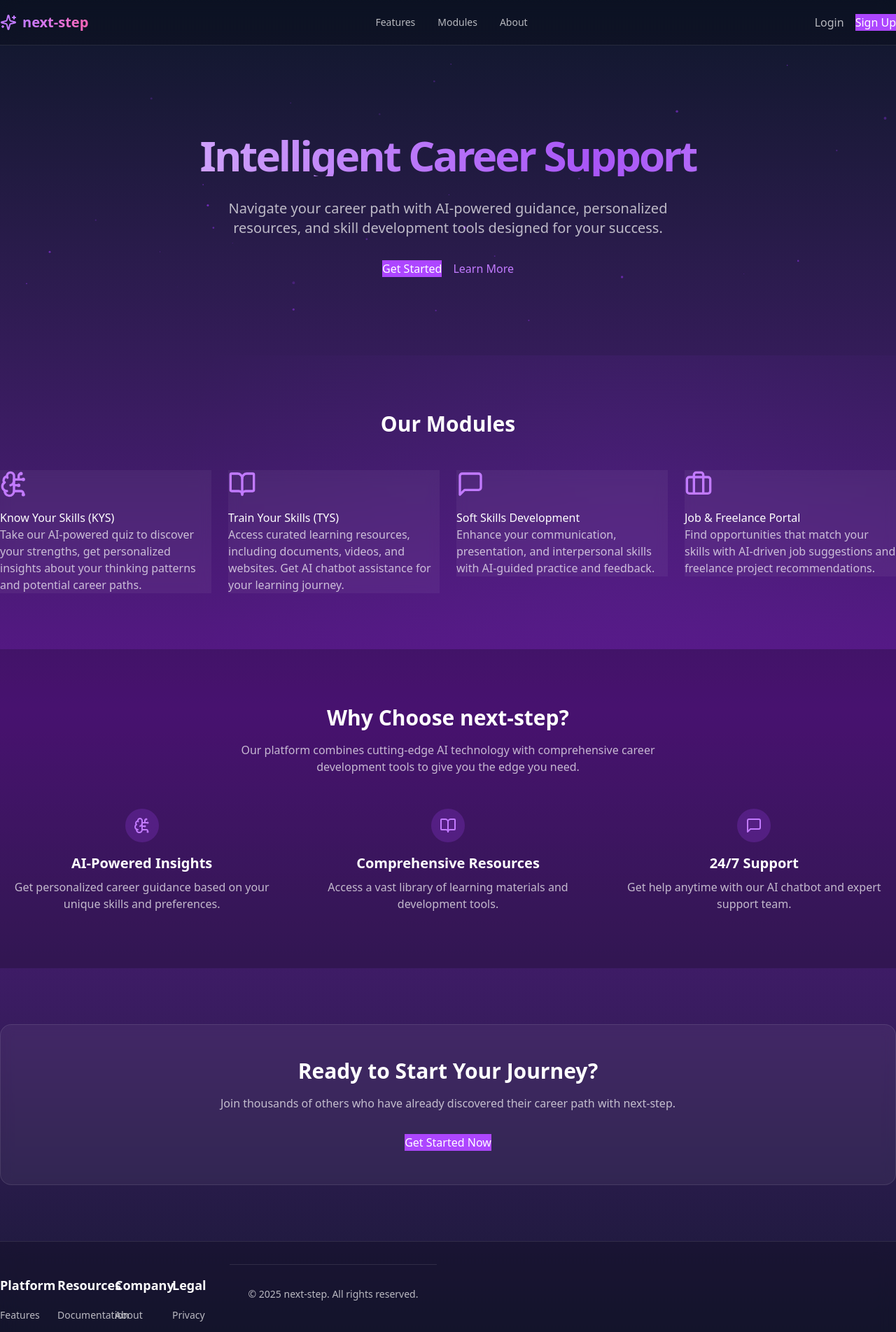
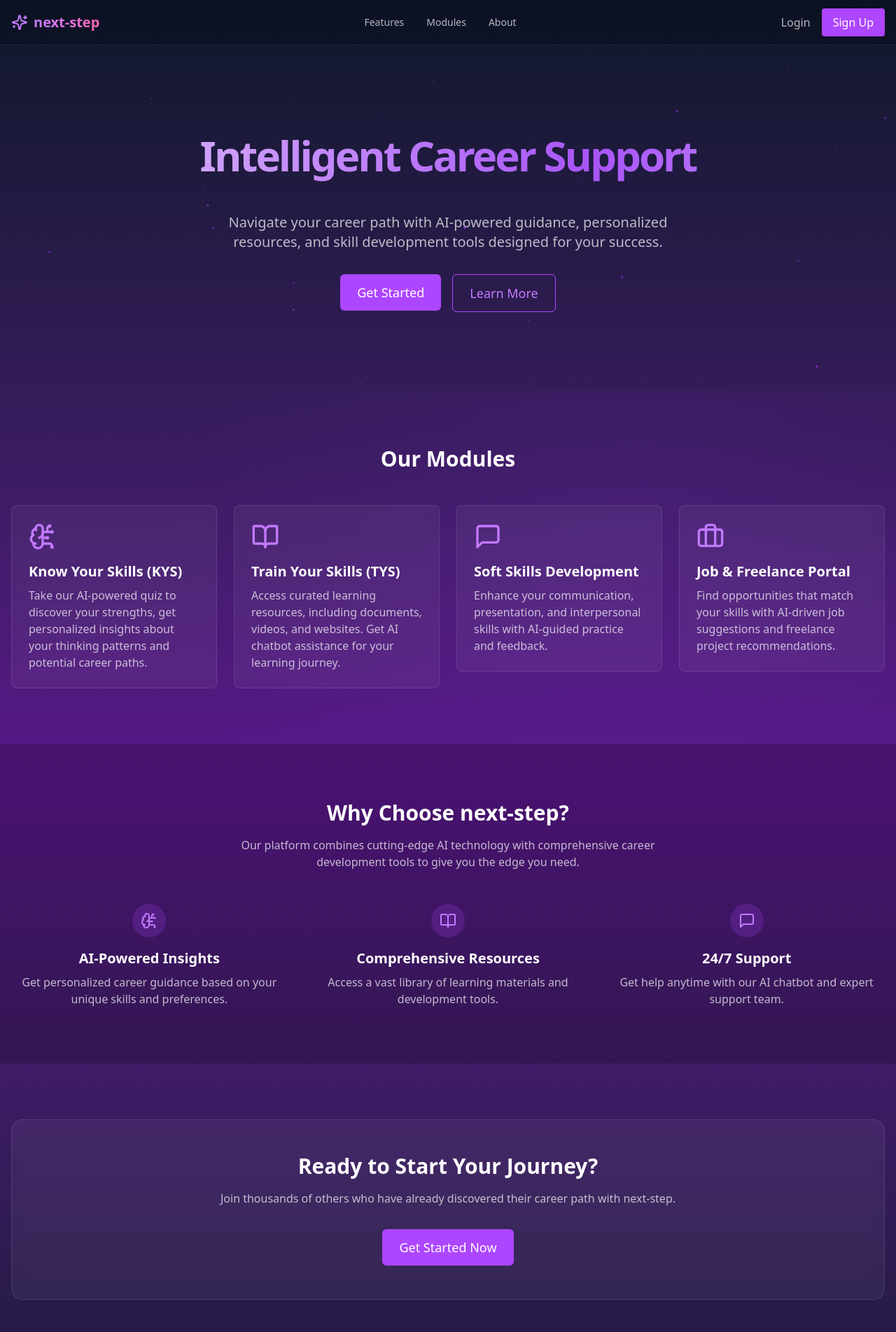
Before and after one commit to manicdon7/NextStep, a React (Vite) app: page / in a window 1280 px wide. Shown: the top 1904 px of the page at 70% size. Built offline with nearby package versions, Linux system fonts and the light colour scheme.

Commit message:
Landing Page V1

```diff
--- a/package.json
+++ b/package.json
@@ -11,12 +11,15 @@
   },
   "dependencies": {
     "@tailwindcss/vite": "^4.0.3",
+    "autoprefixer": "^10.4.20",
     "axios": "^1.7.9",
     "framer-motion": "^12.0.6",
     "lucide-react": "^0.474.0",
+    "postcss": "^8.5.1",
     "react": "^18.3.1",
     "react-dom": "^18.3.1",
     "react-markdown": "^9.0.3",
+    "react-router-dom": "^7.1.5",
     "tailwindcss": "^4.0.3"
   },
   "devDependencies": {
--- a/src/components/Layout.jsx
+++ b/src/components/Layout.jsx
@@ -1,58 +1,49 @@
-import { Link } from "react-router-dom";
-import { Sparkles } from "lucide-react";
+import { Link } from "lucide-react";
+import { Sparkles } from 'lucide-react'
 
 export function Layout({ children }) {
   return (
     <div className="min-h-screen bg-gradient-to-b from-slate-900 via-purple-900 to-slate-900">
       <nav className="fixed top-0 w-full z-50 border-b border-white/10 backdrop-blur-md bg-black/20">
-                <div className="container flex h-16 items-center justify-between">
-                    <Link className="flex items-center space-x-2" to="/">
+        <div className="container mx-auto flex h-16 items-center justify-between px-4">
+          <a className="flex items-center space-x-2">
             <Sparkles className="h-6 w-6 text-purple-400" />
             <span className="text-xl font-bold bg-clip-text text-transparent bg-gradient-to-r from-purple-400 to-pink-400">
               next-step
             </span>
-                    </Link>
+          </a>
           <div className="hidden md:flex space-x-8">
-                        <a className="text-sm text-white/70 hover:text-white transition-colors" href="#features">
-                            Features
-                        </a>
-                        <a className="text-sm text-white/70 hover:text-white transition-colors" href="#modules">
-                            Modules
-                        </a>
-                        <a className="text-sm text-white/70 hover:text-white transition-colors" href="#about">
-                            About
-                        </a>
+            <a href="#features" className="text-sm text-white/70 hover:text-white transition-colors">Features</a>
+            <a href="#modules" className="text-sm text-white/70 hover:text-white transition-colors">Modules</a>
+            <a href="#about" className="text-sm text-white/70 hover:text-white transition-colors">About</a>
           </div>
           <div className="flex items-center space-x-4">
-                        <button variant="ghost" className="text-white/70 hover:text-white">
-                            Login
-                        </button>
-                        <button className="bg-purple-500 hover:bg-purple-600 text-white">Sign Up</button>
+            <button className="text-white/70 hover:text-white transition-colors">Login</button>
+            <button className="bg-purple-500 hover:bg-purple-600 text-white px-4 py-2 rounded">Sign Up</button>
           </div>
         </div>
       </nav>
       <main className="pt-16">{children}</main>
       <footer className="border-t border-white/10 bg-black/20 backdrop-blur-md">
-                    <div className="grid grid-cols-2 md:grid-cols-4 gap-8">
-                        <div className="container py-8 md:py-12">
+        <div className="container mx-auto py-8 md:py-12 px-4">
           <div className="grid grid-cols-2 md:grid-cols-4 gap-8">
             <div>
               <h3 className="text-lg font-semibold text-white mb-4">Platform</h3>
               <ul className="space-y-2">
                 <li>
-                                            <Link className="text-sm text-white/70 hover:text-white" href="#">
+                  <a to="#" className="text-sm text-white/70 hover:text-white">
                     Features
-                                            </Link>
+                  </a>
                 </li>
                 <li>
-                                            <Link className="text-sm text-white/70 hover:text-white" href="#">
+                  <a to="#" className="text-sm text-white/70 hover:text-white">
                     Modules
-                                            </Link>
+                  </a>
                 </li>
                 <li>
-                                            <Link className="text-sm text-white/70 hover:text-white" href="#">
+                  <a to="#" className="text-sm text-white/70 hover:text-white">
                     Pricing
-                                            </Link>
+                  </a>
                 </li>
               </ul>
             </div>
@@ -60,19 +51,19 @@ export function Layout({ children }) {
               <h3 className="text-lg font-semibold text-white mb-4">Resources</h3>
               <ul className="space-y-2">
                 <li>
-                                            <Link className="text-sm text-white/70 hover:text-white" href="#">
+                  <a to="#" className="text-sm text-white/70 hover:text-white">
                     Documentation
-                                            </Link>
+                  </a>
                 </li>
                 <li>
-                                            <Link className="text-sm text-white/70 hover:text-white" href="#">
+                  <a to="#" className="text-sm text-white/70 hover:text-white">
                     Guides
-                                            </Link>
+                  </a>
                 </li>
                 <li>
-                                            <Link className="text-sm text-white/70 hover:text-white" href="#">
+                  <a to="#" className="text-sm text-white/70 hover:text-white">
                     Support
-                                            </Link>
+                  </a>
                 </li>
               </ul>
             </div>
@@ -80,19 +71,19 @@ export function Layout({ children }) {
               <h3 className="text-lg font-semibold text-white mb-4">Company</h3>
               <ul className="space-y-2">
                 <li>
-                                            <Link className="text-sm text-white/70 hover:text-white" href="#">
+                  <a to="#" className="text-sm text-white/70 hover:text-white">
                     About
-                                            </Link>
+                  </a>
                 </li>
                 <li>
-                                            <Link className="text-sm text-white/70 hover:text-white" href="#">
+                  <a to="#" className="text-sm text-white/70 hover:text-white">
                     Blog
-                                            </Link>
+                  </a>
                 </li>
                 <li>
-                                            <Link className="text-sm text-white/70 hover:text-white" href="#">
+                  <a to="#" className="text-sm text-white/70 hover:text-white">
                     Careers
-                                            </Link>
+                  </a>
                 </li>
               </ul>
             </div>
@@ -100,22 +91,21 @@ export function Layout({ children }) {
               <h3 className="text-lg font-semibold text-white mb-4">Legal</h3>
               <ul className="space-y-2">
                 <li>
-                                            <Link className="text-sm text-white/70 hover:text-white" href="#">
+                  <a to="#" className="text-sm text-white/70 hover:text-white">
                     Privacy
-                                            </Link>
+                  </a>
                 </li>
                 <li>
-                                            <Link className="text-sm text-white/70 hover:text-white" href="#">
+                  <a to="#" className="text-sm text-white/70 hover:text-white">
                     Terms
-                                            </Link>
+                  </a>
                 </li>
                 <li>
-                                            <Link className="text-sm text-white/70 hover:text-white" href="#">
+                  <a to="#" className="text-sm text-white/70 hover:text-white">
                     Cookie Policy
-                                            </Link>
+                  </a>
                 </li>
               </ul>
-                                </div>
             </div>
           </div>
           <div className="mt-8 pt-8 border-t border-white/10">
--- a/src/index.css
+++ b/src/index.css
@@ -1,4 +1,19 @@
 @import "tailwindcss";
+/* @import 'tailwindcss/base';
+@import 'tailwindcss/components';
+@import 'tailwindcss/utilities'; */
+
+:root {
+  --background: 224 71% 4%;
+  --foreground: 213 31% 91%;
+  --primary: 271 91% 65%;
+  --primary-foreground: 0 0% 100%;
+}
+
+body {
+  background-color: hsl(var(--background));
+  color: hsl(var(--foreground));
+}
 
 /* :root {
   font-family: Inter, system-ui, Avenir, Helvetica, Arial, sans-serif;
--- a/src/pages/LandingPage.jsx
+++ b/src/pages/LandingPage.jsx
@@ -1,29 +1,27 @@
-import { BrowserRouter as Router } from "react-router-dom"
 import { Layout } from "../components/Layout"
-import { BrainCircuit, BookOpen, MessageSquare, Briefcase } from "lucide-react"
 import { Particles } from "../components/Particles"
-import { FadeIn, FadeInStagger, FadeInStaggerItem, ScaleOnHover } from "../components/Animations"
+import { FadeIn, FadeInStagger, FadeInStaggerItem, ScaleOnHover } from "../components/animations"
 import { motion } from "framer-motion"
+import { BrainCircuit, BookOpen, MessageSquare, Briefcase } from 'lucide-react'
 
-function LandingPage() {
+export default function Home() {
   return (
-    <Router>
     <Layout>
       {/* Hero Section */}
       <section className="relative overflow-hidden">
         <Particles />
-          <div className="container relative pt-24 pb-20 md:pt-32 md:pb-28">
+        <div className="container mx-auto relative pt-24 pb-20 md:pt-32 md:pb-28 px-4">
           <div className="text-center space-y-8">
             <FadeIn>
               <motion.h1
-                className="text-4xl md:text-6xl font-bold tracking-tighter text-white"
+                className="text-4xl md:text-6xl h-20 font-bold tracking-tighter text-white"
                 animate={{
                   backgroundPosition: ["0% 50%", "100% 50%", "0% 50%"],
                 }}
                 transition={{
                   duration: 5,
-                  repeat: Number.POSITIVE_INFINITY,
-                  ease: "linear",
+                  repeat: Infinity,
+                  ease: "linear"
                 }}
                 style={{
                   backgroundImage: "linear-gradient(to right, #fff, #a855f7, #fff)",
@@ -38,19 +36,19 @@ function LandingPage() {
             </FadeIn>
             <FadeIn delay={0.2}>
               <p className="text-xl text-white/70 max-w-2xl mx-auto">
-                  Navigate your career path with AI-powered guidance, personalized resources, and skill development tools
-                  designed for your success.
+                Navigate your career path with AI-powered guidance, personalized resources, and skill development tools designed
+                for your success.
               </p>
             </FadeIn>
             <FadeIn delay={0.4}>
               <div className="flex justify-center gap-4">
                 <ScaleOnHover>
-                    <button size="lg" className="bg-purple-500 hover:bg-purple-600 text-white">
+                  <button className="bg-purple-500 hover:bg-purple-600 text-white px-6 py-3 rounded-md text-lg font-medium">
                     Get Started
                   </button>
                 </ScaleOnHover>
                 <ScaleOnHover>
-                    <button size="lg" variant="outline" className="border-purple-500 text-purple-400">
+                  <button className="border border-purple-500 text-purple-400 px-6 py-3 rounded-md text-lg font-medium">
                     Learn More
                   </button>
                 </ScaleOnHover>
@@ -63,7 +61,7 @@ function LandingPage() {
       {/* Modules Section */}
       <section id="modules" className="py-20 relative">
         <div className="absolute inset-0 bg-[radial-gradient(circle_at_70%_50%,rgba(147,51,234,0.1),transparent_70%)]" />
-          <div className="container relative">
+        <div className="container mx-auto relative px-4">
           <FadeIn>
             <h2 className="text-3xl font-bold text-center text-white mb-12">Our Modules</h2>
           </FadeIn>
@@ -73,38 +71,30 @@ function LandingPage() {
                 {
                   icon: BrainCircuit,
                   title: "Know Your Skills (KYS)",
-                    description:
-                      "Take our AI-powered quiz to discover your strengths, get personalized insights about your thinking patterns and potential career paths.",
+                  description: "Take our AI-powered quiz to discover your strengths, get personalized insights about your thinking patterns and potential career paths."
                 },
                 {
                   icon: BookOpen,
                   title: "Train Your Skills (TYS)",
-                    description:
-                      "Access curated learning resources, including documents, videos, and websites. Get AI chatbot assistance for your learning journey.",
+                  description: "Access curated learning resources, including documents, videos, and websites. Get AI chatbot assistance for your learning journey."
                 },
                 {
                   icon: MessageSquare,
                   title: "Soft Skills Development",
-                    description:
-                      "Enhance your communication, presentation, and interpersonal skills with AI-guided practice and feedback.",
+                  description: "Enhance your communication, presentation, and interpersonal skills with AI-guided practice and feedback."
                 },
                 {
                   icon: Briefcase,
                   title: "Job & Freelance Portal",
-                    description:
-                      "Find opportunities that match your skills with AI-driven job suggestions and freelance project recommendations.",
-                  },
+                  description: "Find opportunities that match your skills with AI-driven job suggestions and freelance project recommendations."
+                }
               ].map((module, index) => (
                 <FadeInStaggerItem key={index}>
                   <ScaleOnHover>
-                      <div className="bg-white/5 border-white/10 backdrop-blur-sm">
-                        <div>
+                    <div className="bg-white/5 border border-white/10 backdrop-blur-sm rounded-lg p-6">
                       <module.icon className="w-10 h-10 text-purple-400 mb-4" />
-                          <div className="text-white">{module.title}</div>
-                        </div>
-                        <div>
+                      <h3 className="text-xl font-semibold text-white mb-2">{module.title}</h3>
                       <p className="text-white/70">{module.description}</p>
-                        </div>
                     </div>
                   </ScaleOnHover>
                 </FadeInStaggerItem>
@@ -116,13 +106,13 @@ function LandingPage() {
 
       {/* Features Section */}
       <section className="py-20 bg-black/20">
-          <div className="container">
+        <div className="container mx-auto px-4">
           <FadeIn>
             <div className="text-center mb-12">
               <h2 className="text-3xl font-bold text-white mb-4">Why Choose next-step?</h2>
               <p className="text-white/70 max-w-2xl mx-auto">
-                  Our platform combines cutting-edge AI technology with comprehensive career development tools to give you
-                  the edge you need.
+                Our platform combines cutting-edge AI technology with comprehensive career development tools to give you the
+                edge you need.
               </p>
             </div>
           </FadeIn>
@@ -132,18 +122,18 @@ function LandingPage() {
                 {
                   icon: BrainCircuit,
                   title: "AI-Powered Insights",
-                    description: "Get personalized career guidance based on your unique skills and preferences.",
+                  description: "Get personalized career guidance based on your unique skills and preferences."
                 },
                 {
                   icon: BookOpen,
                   title: "Comprehensive Resources",
-                    description: "Access a vast library of learning materials and development tools.",
+                  description: "Access a vast library of learning materials and development tools."
                 },
                 {
                   icon: MessageSquare,
                   title: "24/7 Support",
-                    description: "Get help anytime with our AI chatbot and expert support team.",
-                  },
+                  description: "Get help anytime with our AI chatbot and expert support team."
+                }
               ].map((feature, index) => (
                 <FadeInStaggerItem key={index}>
                   <ScaleOnHover>
@@ -168,7 +158,7 @@ function LandingPage() {
 
       {/* CTA Section */}
       <section className="py-20">
-          <div className="container">
+        <div className="container mx-auto px-4">
           <FadeIn>
             <motion.div
               className="bg-white/5 border border-white/10 rounded-2xl p-8 md:p-12 backdrop-blur-sm"
@@ -180,7 +170,7 @@ function LandingPage() {
                   Join thousands of others who have already discovered their career path with next-step.
                 </p>
                 <ScaleOnHover>
-                    <button size="lg" className="bg-purple-500 hover:bg-purple-600 text-white">
+                  <button className="bg-purple-500 hover:bg-purple-600 text-white px-6 py-3 rounded-md text-lg font-medium">
                     Get Started Now
                   </button>
                 </ScaleOnHover>
@@ -190,8 +180,5 @@ function LandingPage() {
         </div>
       </section>
     </Layout>
-    </Router>
   )
 }
-
-export default LandingPage
```
Also changed, not shown: src/components/Animations.jsx (+4 -4 lines), src/components/Particles.jsx (+9 -4 lines), 1 other file (tests, documents, lock files or other folders). Lines whose indentation alone changed are shown as unchanged.
